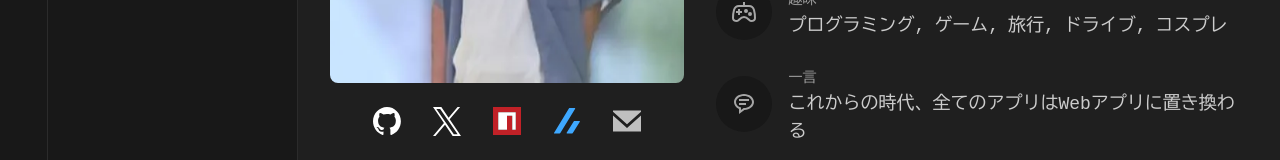
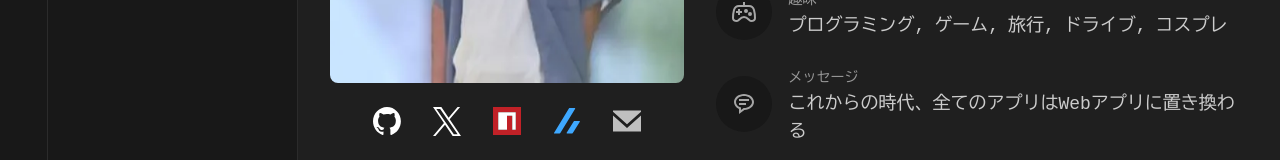
Before and after one commit to saitogo555/my-website, a Next.js app: page /about in a window 1280 px wide. Shown: the part 597-757 px from the top of the page. Built offline with nearby package versions, Linux system fonts and the light colour scheme; a web font is replaced by a local one.

Commit message:
docs: ラベルを変更
- "一言"から"メッセージ"に変更

```diff
--- a/features/about/components/ProfileSection/ProfileSection.tsx
+++ b/features/about/components/ProfileSection/ProfileSection.tsx
@@ -53,7 +53,7 @@ export const ProfileSection = () => {
 					/>
 					<ProfileCard
 						className={cn("col-span-2", "max-small:col-span-1")}
-						label="一言"
+						label="メッセージ"
 						text={PROFILE.message}
 						icon={<BiMessageRoundedDetail />}
 					/>
```
